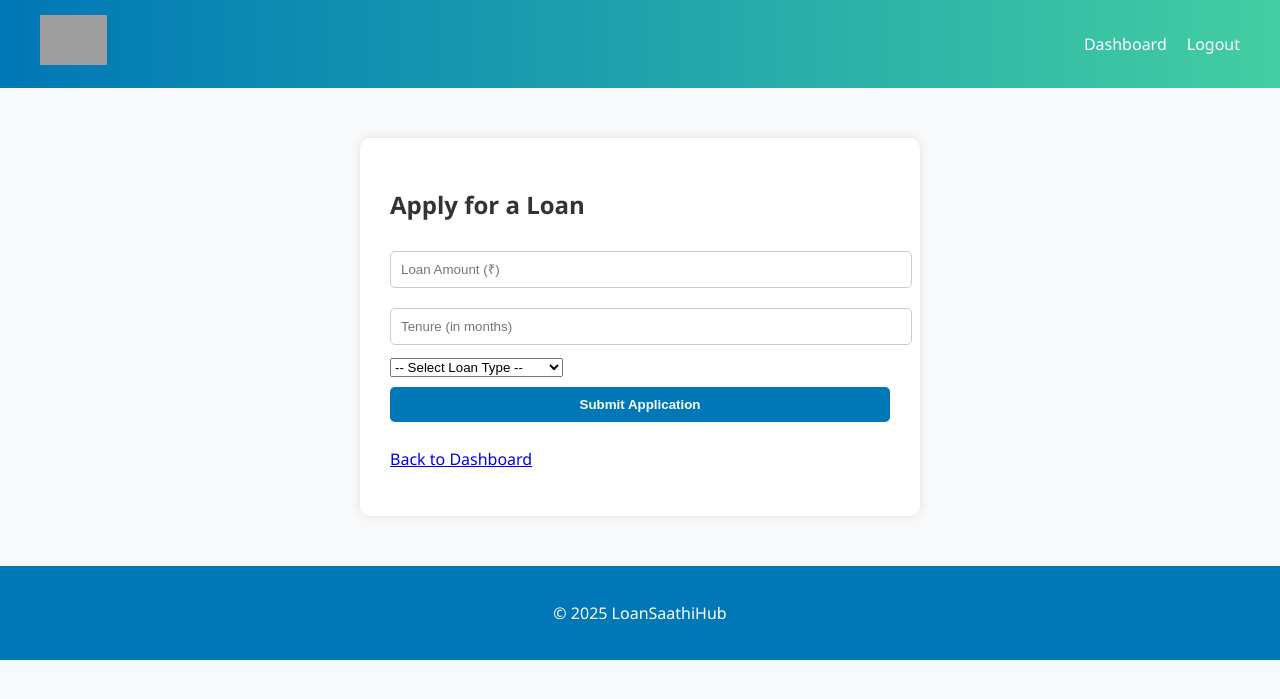
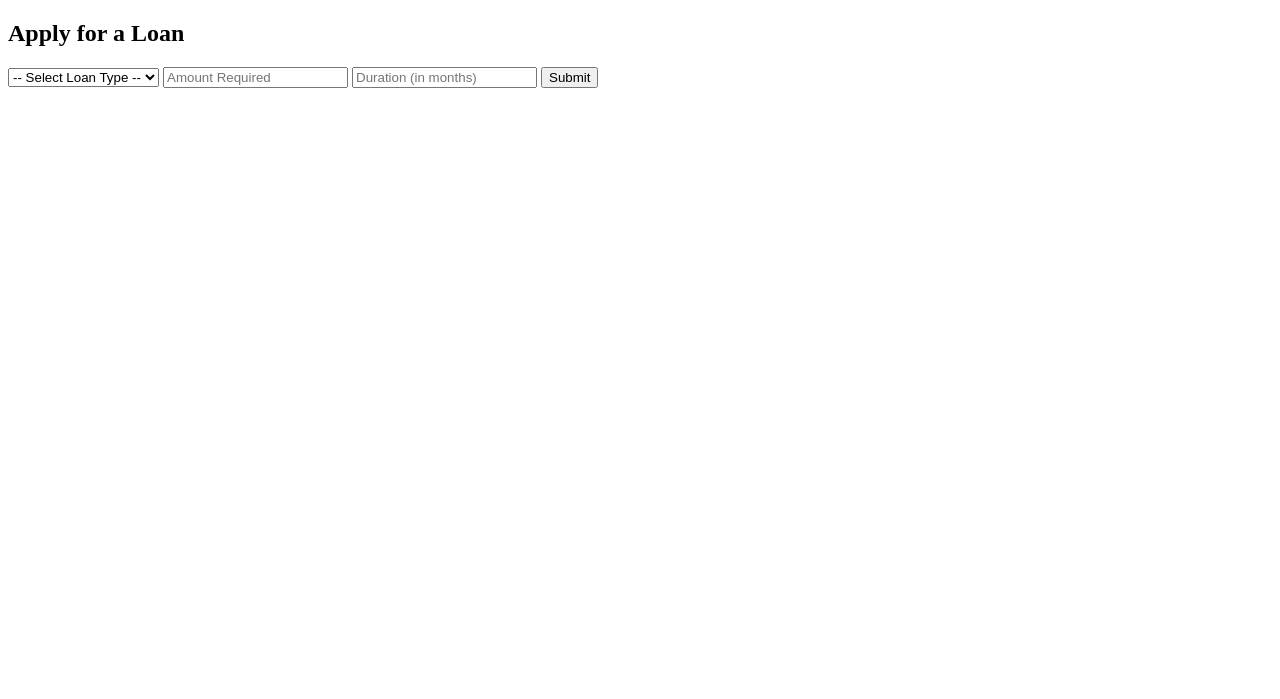
Before and after one commit to sunnysharma16685/loan-saathi-hub, a Flask app: page /apply-loan in a window 1280 px wide. Shown: the top 699 px of the page. Run offline with Flask 3, Linux system fonts and the light colour scheme; the visitor is signed in with stand-in values (Sample User, id 1); grey boxes are pictures that could not be loaded.

Commit message:
initial commit

```diff
--- a/static/style/style.css
+++ b/static/style/style.css
@@ -1,71 +1,5 @@
 
-body {
-  font-family: 'Segoe UI', sans-serif;
-  background-color: #f8f9fa;
-  color: #333;
-  margin: 0;
-  padding: 0;
-}
-.container {
-  max-width: 500px;
-  margin: 50px auto;
-  background: white;
-  padding: 30px;
-  border-radius: 10px;
-  box-shadow: 0 0 10px rgba(0,0,0,0.1);
-}
-input, button {
-  width: 100%;
-  padding: 10px;
-  margin: 10px 0;
-  border-radius: 5px;
-  border: 1px solid #ccc;
-}
-button {
-  background: #0077b6;
-  color: white;
-  font-weight: bold;
-  border: none;
-  cursor: pointer;
-}
-header {
-  background: linear-gradient(90deg, #0077b6, #43cea2);
-  color: white;
-  padding: 15px 40px;
-  display: flex;
-  justify-content: space-between;
-  align-items: center;
-}
-.logo {
-  font-size: 28px;
-  font-weight: bold;
-}
-nav ul {
-  list-style: none;
-  display: flex;
-  gap: 20px;
-}
-nav a {
-  color: white;
-  text-decoration: none;
-  font-weight: 500;
-}
-.hero {
-  text-align: center;
-  padding: 60px 20px;
-  background: linear-gradient(to bottom right, #ade8f4, #d9fbee);
-}
-.cta-btn {
-  background: #0077b6;
-  color: white;
-  padding: 10px 20px;
-  text-decoration: none;
-  border-radius: 25px;
-}
-footer {
-  background: #0077b6;
-  color: white;
-  text-align: center;
-  padding: 20px 0;
-  margin-top: 40px;
-}
+body { font-family: Arial; background: #f0f4f8; padding: 20px; }
+.container { background: white; padding: 20px; max-width: 600px; margin: auto; border-radius: 8px; }
+input, select, textarea { width: 100%; padding: 8px; margin: 8px 0; }
+button { padding: 10px 20px; background: #0077b6; color: white; border: none; border-radius: 4px; }
--- a/templates/apply_loan.html
+++ b/templates/apply_loan.html
@@ -1,49 +1,20 @@
+
 <!DOCTYPE html>
 <html lang="en">
-<head>
-  <meta charset="UTF-8">
-  <title>Apply for Loan - LoanSaathiHub</title>
-  <meta name="viewport" content="width=device-width, initial-scale=1.0" />
-  <link rel="stylesheet" href="{{ url_for('static', filename='style/style.css') }}">
-</head>
+<head><meta charset="UTF-8"><title>Loan Application</title></head>
 <body>
-  <header>
-    <div class="logo">
-      <img src="{{ url_for('static', filename='logo.png') }}" alt="LoanSaathiHub" style="height:50px;">
-    </div>
-    <nav>
-      <ul>
-        <li><a href="/dashboard">Dashboard</a></li>
-        <li><a href="/logout">Logout</a></li>
-      </ul>
-    </nav>
-  </header>
-
   <div class="container">
     <h2>Apply for a Loan</h2>
     <form method="POST">
-      <input type="number" name="amount" placeholder="Loan Amount (₹)" required>
-      <input type="number" name="tenure" placeholder="Tenure (in months)" required>
-
-      <select name="loanType" required>
+      <select name="loan_type" required>
         <option value="">-- Select Loan Type --</option>
-        <option value="Mudra Loan">Mudra Loan</option>
-        <option value="Personal Loan">Personal Loan</option>
-        <option value="Home Loan">Home Loan</option>
-        <option value="Business Loan">Business Loan</option>
-        <option value="Vehicle Loan">Vehicle Loan</option>
-        <option value="Education Loan">Education Loan</option>
-        <option value="Gold Loan">Gold Loan</option>
-        <option value="Medical Emergency Loan">Medical Emergency Loan</option>
+        <option>Mudra Loan</option><option>Personal Loan</option><option>Home Loan</option>
+        <option>Business Loan</option><option>Vehicle Loan</option><option>Gold Loan</option>
       </select>
-
-      <button type="submit">Submit Application</button>
+      <input name="amount" type="number" placeholder="Amount Required" required>
+      <input name="duration" type="number" placeholder="Duration (in months)" required>
+      <button type="submit">Submit</button>
     </form>
-    <p><a href="/dashboard">Back to Dashboard</a></p>
   </div>
-
-  <footer>
-    <p>© 2025 LoanSaathiHub</p>
-  </footer>
 </body>
 </html>
```
Also changed, not shown: templates/dashboard.html (+10 -13 lines), templates/login.html (+7 -16 lines), templates/register.html (added, +40 -0 lines), templates/thankyou.html (added, +7 -0 lines).
